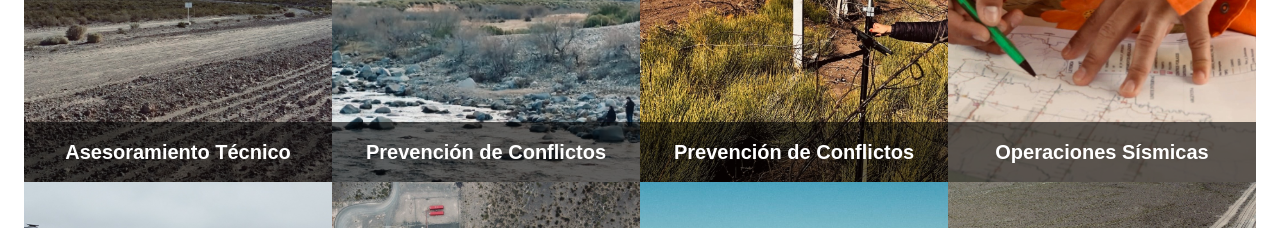
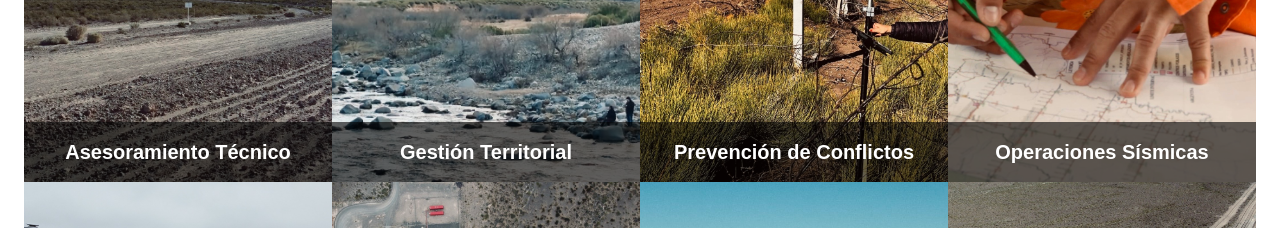
Before and after one commit to Valentina-MYH/strongfaithsolutions, a Next.js app: page / in a window 1280 px wide. Shown: the part 2440-2668 px from the top of the page. Built offline with nearby package versions, Linux system fonts and the light colour scheme.

Commit message:
ajustando titulos

```diff
--- a/app/components/Servicios.tsx
+++ b/app/components/Servicios.tsx
@@ -32,7 +32,7 @@
           },
           {
             img: "/servicio2.jpg",
-            titulo: "Prevención de Conflictos",
+            titulo: "Gestión Territorial",
             texto:
               "Gestión de servidumbres, mediación territorial, informes de uso y ocupación, indemnizaciones y recomposición de daños.",
           },
```
